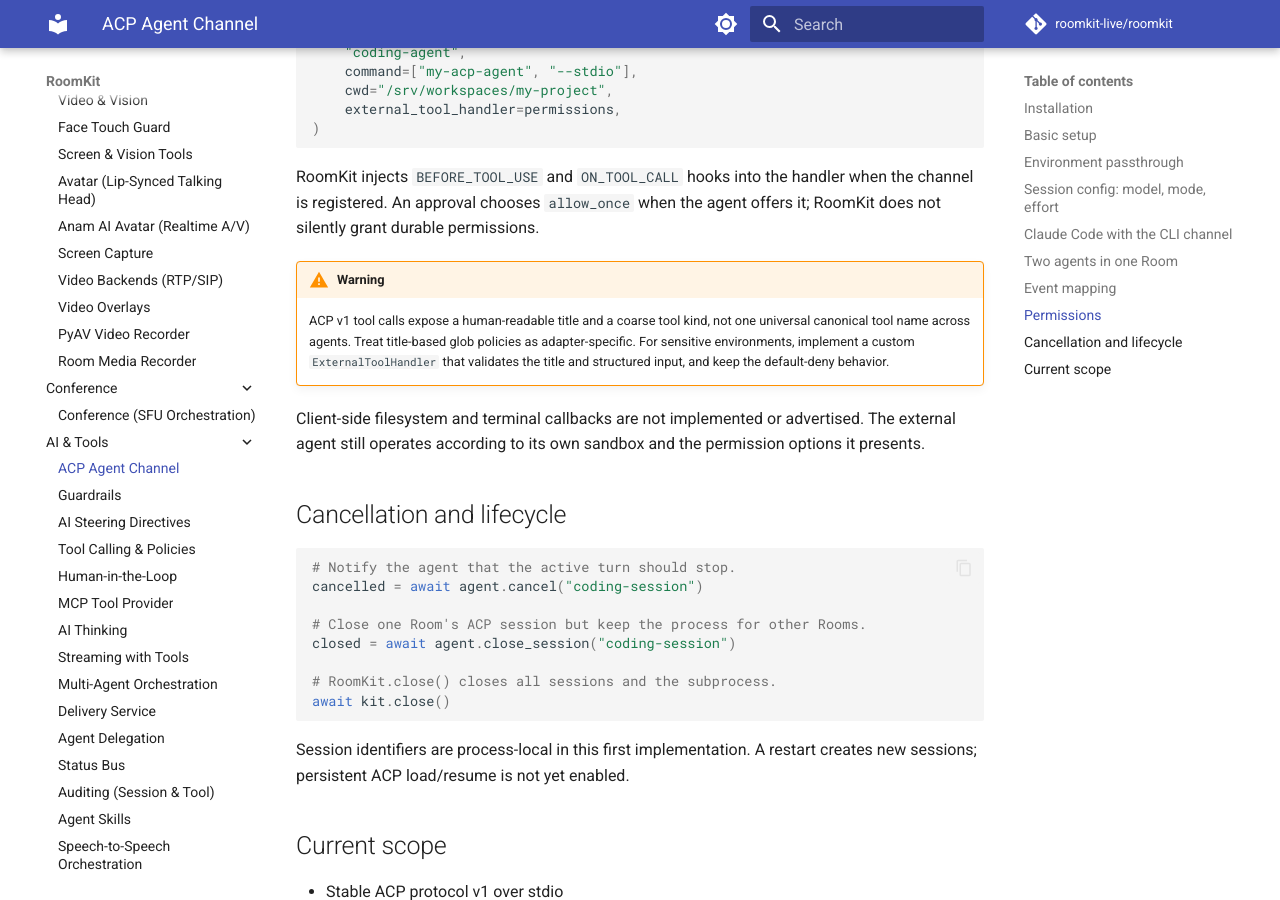
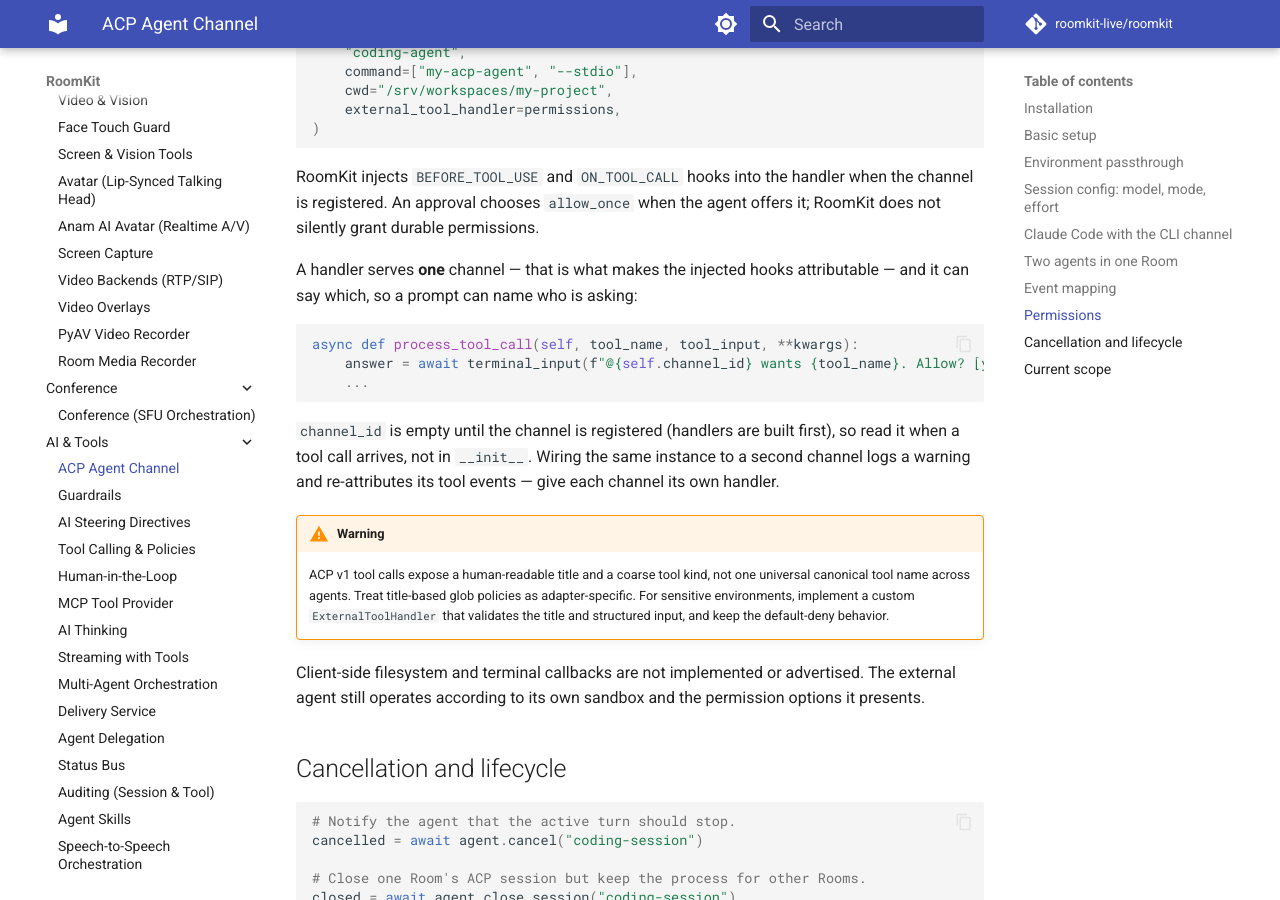
Before and after one commit to roomkit-live/roomkit-docs, an MkDocs documentation site: the page built from docs/guides/acp-channel.md, in a window 1280 px wide and 900 px high, scrolled down 6213 px. Built offline with MkDocs 1.6.1 and Material for MkDocs 9.7.7, drawn with Linux system fonts in a browser that asks for light colours; comment, search, counter and statistics services are not loaded.

Commit message:
docs(guides): a tool handler serves one channel, and can name it (roomkit 99a5881)
The ACP guide's permissions section gains channel_id — how a prompt names
who is asking, why it is empty before registration, and why sharing one
handler across channels re-attributes its tool events.

````diff
--- a/docs/guides/acp-channel.md
+++ b/docs/guides/acp-channel.md
@@ -313,6 +313,20 @@ RoomKit injects `BEFORE_TOOL_USE` and `ON_TOOL_CALL` hooks into the handler when
 the channel is registered. An approval chooses `allow_once` when the agent
 offers it; RoomKit does not silently grant durable permissions.
 
+A handler serves **one** channel — that is what makes the injected hooks
+attributable — and it can say which, so a prompt can name who is asking:
+
+```python
+async def process_tool_call(self, tool_name, tool_input, **kwargs):
+    answer = await terminal_input(f"@{self.channel_id} wants {tool_name}. Allow? [y/N] ")
+    ...
+```
+
+`channel_id` is empty until the channel is registered (handlers are built
+first), so read it when a tool call arrives, not in `__init__`. Wiring the
+same instance to a second channel logs a warning and re-attributes its tool
+events — give each channel its own handler.
+
 !!! warning
     ACP v1 tool calls expose a human-readable title and a coarse tool kind, not
     one universal canonical tool name across agents. Treat title-based glob
````
